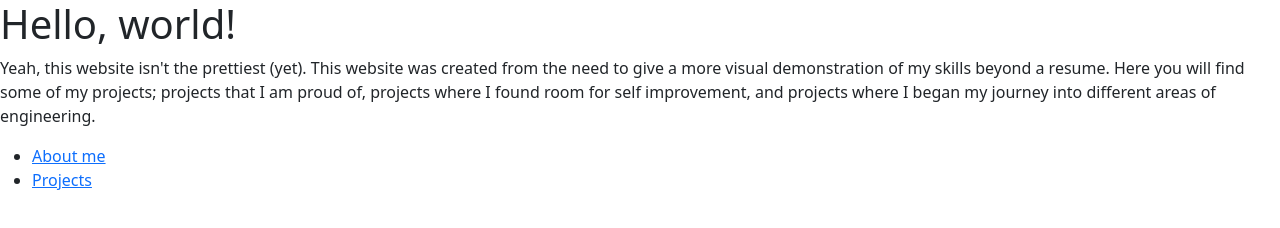
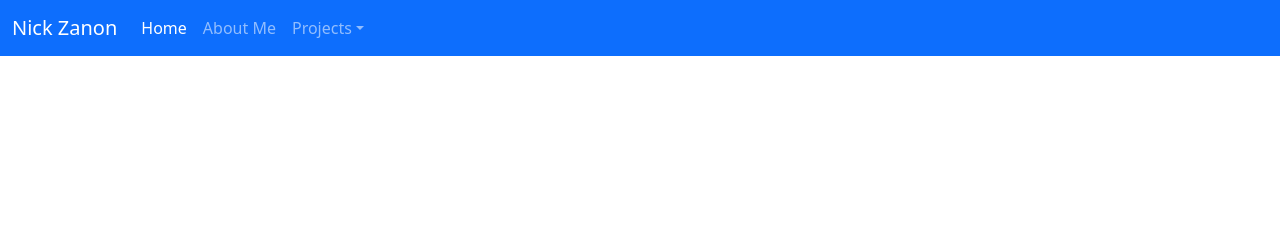
Before and after one commit to nzanon/nzanon.github.io, a plain HTML site: page index.html in a window 1280 px wide. Drawn offline with nearby package versions, Linux system fonts and the light colour scheme.

Commit message:
Organized pictures, added navbar, deleted main.css in favor of bootstrap.css added Sleep aid project added js script source

```diff
--- a/index.html
+++ b/index.html
@@ -1,18 +1,43 @@
-<!doctype html>
+<!DOCTYPE html>
+<html lang="en">
+<head>
+  <meta charset="UTF-8">
   <title>Nick Zanon's Portfolio</title>
-  <head><link href="bootstrap.css" rel="stylesheet" integrity="sha384-1BmE4kWBq78iYhFldvKuhfTAU6auU8tT94WrHftjDbrCEXSU1oBoqyl2QvZ6jIW3" crossorigin="anonymous"></head>
-  <body>
-    <h1>Hello, world!</h1>
-    <p>
-      Yeah, this website isn't the prettiest (yet). This website was created
-      from the need to give a more visual demonstration of my skills beyond
-      a resume. Here you will find some of my projects; projects that I am
-      proud of, projects where I found room for self improvement, and projects
-      where I began my journey into different areas of engineering.
-    </p>
-    <ul>
-      <li><a href="aboutme.html">About me</a></li>
-      <li><a href="projects.html">Projects</a></li>
-    </ul>
-  </body>
+  <link href="bootstrap.css" rel="stylesheet">
+</head>
+
+<body>
+  <!-- Navbar -->
+  <nav class="navbar fixed-top navbar-expand-lg navbar-dark bg-primary">
+    <div class="container-fluid">
+      <a class="navbar-brand" href="#">Nick Zanon</a>
+      <button class="navbar-toggler" type="button" data-bs-toggle="collapse" data-bs-target="#navbarSupportedContent" aria-controls="navbarSupportedContent" aria-expanded="false" aria-label="Toggle navigation">
+        <span class="navbar-toggler-icon"></span>
+      </button>
+      <div class="collapse navbar-collapse" id="navbarSupportedContent">
+        <ul class="navbar-nav me-auto mb-2 mb-lg-0">
+          <li class="nav-item">
+            <a class="nav-link active" aria-current="page" href="#">Home</a>
+          </li>
+          <li class="nav-item">
+            <a class="nav-link" href="aboutme.html">About Me</a>
+          </li>
+          <li class="nav-item dropdown">
+            <a class="nav-link dropdown-toggle" href="projects.html" id="navbarDropdownMenuLink" role="button" data-bs-toggle="dropdown" aria-expanded="false">Projects</a>
+            <ul class="dropdown-menu" aria-labelledby="navbarDropdownMenuLink">
+              <li><a class="dropdown-item" href="stewart.html">Stewart Gough Platform</a></li>
+              <li><a class="dropdown-item" href="firstboard.html">Acrylic Light Board</a></li>
+              <li><a class="dropdown-item" href="ornament.html">Snowflake Ornament</a></li>
+            </ul>
+          </li>
+        </ul>
+      </div>
+    </div>
+  </nav>
+  <!-- Navbar -->
+
+
+  <!-- JS -->
+  <script src="https://cdn.jsdelivr.net/npm/bootstrap@5.1.3/dist/js/bootstrap.bundle.min.js" integrity="sha384-ka7Sk0Gln4gmtz2MlQnikT1wXgYsOg+OMhuP+IlRH9sENBO0LRn5q+8nbTov4+1p" crossorigin="anonymous"></script>
+</body>
 </html>
--- a/main.css
+++ /dev/null
@@ -1,6 +0,0 @@
-html, body {
-    font-family: sans-serif;
-    margin: 0;
-    width: 100%;
-    height: 100%;
-  }
```
Also changed, not shown: aboutme.html (+42 -3 lines), ornament.html (+42 -0 lines), projects.html (+33 -1 lines), sleepAid.html (added, +43 -0 lines), stewart.html (+8 -0 lines), Pictures/StewartGough/BallJoint_Hole.jpg (renamed from BallJoint_Hole.jpg), Pictures/StewartGough/BallJoint_SectionView.jpg (renamed from BallJoint_SectionView.jpg), Pictures/StewartGough/FullAssembly.jpg (renamed from FullAssembly.jpg), Pictures/StewartGough/OneLegAssembly.jpg (renamed from OneLegAssembly.jpg), Pictures/StewartGough/Picture1.jpg (renamed from Picture1.jpg), Pictures/StewartGough/Slider.jpg (renamed from Slider.jpg), default.txt (added), 2 other files.
